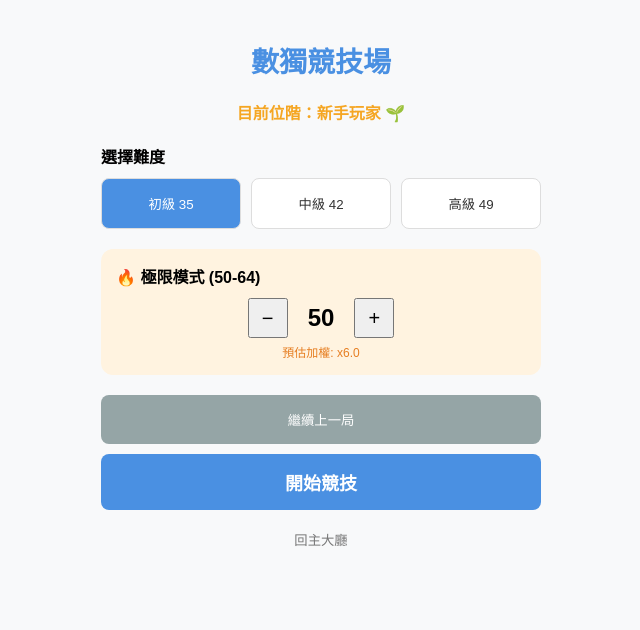
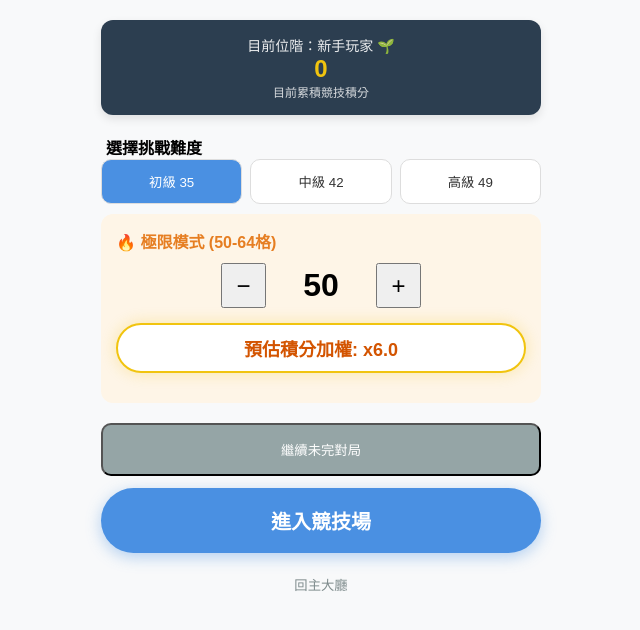
Before and after one commit to cashkg/smallgame, a plain HTML site: page games/sudoku/index.html in a window 1280 px wide. Shown: the whole page, without its empty margins (319-959 px from the left). Drawn offline with Linux system fonts and the light colour scheme.

Commit message:
更新 index.html

```diff
--- a/games/sudoku/index.html
+++ b/games/sudoku/index.html
@@ -5,78 +5,54 @@
     <meta name="viewport" content="width=device-width, initial-scale=1.0, maximum-scale=1.0, user-scalable=no">
     <title>數獨競技場 | Sudoku Arena</title>
     <link rel="stylesheet" href="./style.css">
-    <script src="https://cdnjs.cloudflare.com/ajax/libs/qrcodejs/1.0.0/qrcode.min.js"></script>
+    <style>
+        /* 針對競技 UI 的特別加強 */
+        .rank-banner {
+            background: #2C3E50; color: white; padding: 15px; border-radius: 12px;
+            text-align: center; margin-bottom: 20px; box-shadow: 0 4px 10px rgba(0,0,0,0.1);
+        }
+        .total-score-val { color: #F1C40F; font-size: 24px; font-weight: bold; }
+        .score-preview-box {
+            text-align: center; background: #FFF; border: 2px solid #F1C40F;
+            border-radius: 50px; padding: 10px; margin: 15px 0;
+            box-shadow: 0 0 15px rgba(241, 196, 15, 0.3);
+        }
+        #score-preview { color: #D35400; font-weight: bold; font-size: 18px; }
+    </style>
 </head>
 <body>
     <div id="setup-page" class="screen active">
-        <div class="header-title" style="font-size: 28px; font-weight: bold; color: #4A90E2; text-align: center; margin: 20px 0;">數獨競技場</div>
-        <div id="player-rank-tag" style="text-align:center; color: #F5A623; margin-bottom: 20px; font-weight: bold;">[ 稱號載入中 ]</div>
-
-        <div class="section-title" style="margin-bottom: 10px; font-weight: bold;">選擇難度</div>
-        <div class="difficulty-group" style="display: flex; gap: 10px; margin-bottom: 20px;">
-            <button class="diff-btn" onclick="selectDifficulty(35)" style="flex:1; padding: 15px; border-radius: 8px; border: 1px solid #ddd; background: white;">初級 35</button>
-            <button class="diff-btn" onclick="selectDifficulty(42)" style="flex:1; padding: 15px; border-radius: 8px; border: 1px solid #ddd; background: white;">中級 42</button>
-            <button class="diff-btn" onclick="selectDifficulty(49)" style="flex:1; padding: 15px; border-radius: 8px; border: 1px solid #ddd; background: white;">高級 49</button>
+        <div class="rank-banner">
+            <div id="player-rank-tag" style="font-size: 14px; opacity: 0.9;">載入中...</div>
+            <div class="total-score-val" id="display-total-score">0</div>
+            <div style="font-size: 12px; opacity: 0.8;">目前累積競技積分</div>
         </div>
 
-        <div class="limit-mode-zone" style="background: #FFF3E0; padding: 15px; border-radius: 12px; margin-bottom: 20px;">
-            <div class="limit-label" style="font-weight: bold; margin-bottom: 10px;">🔥 極限模式 (50-64)</div>
-            <div class="stepper-box" style="display: flex; align-items: center; justify-content: center; gap: 20px;">
-                <button class="step-btn" onclick="adjustLimit(-1)" style="width:40px; height:40px; font-size: 20px;">−</button>
-                <span id="limit-display" style="font-size: 24px; font-weight: bold;">50</span>
-                <button class="step-btn" onclick="adjustLimit(1)" style="width:40px; height:40px; font-size: 20px;">+</button>
-            </div>
-            <div id="score-preview" style="text-align: center; font-size: 12px; color: #E67E22; margin-top: 5px;">預估加權: x6.0</div>
+        <div class="section-title" style="font-weight: bold; margin-left: 5px;">選擇挑戰難度</div>
+        <div class="difficulty-group" style="display: flex; gap: 8px; margin-bottom: 10px;">
+            <button class="diff-btn" onclick="selectDifficulty(35)" style="flex:1; padding: 12px; border-radius: 10px; border: 1px solid #ddd;">初級 35</button>
+            <button class="diff-btn" onclick="selectDifficulty(42)" style="flex:1; padding: 12px; border-radius: 10px; border: 1px solid #ddd;">中級 42</button>
+            <button class="diff-btn" onclick="selectDifficulty(49)" style="flex:1; padding: 12px; border-radius: 10px; border: 1px solid #ddd;">高級 49</button>
         </div>
 
-        <div class="action-zone" style="display: flex; flex-direction: column; gap: 10px;">
-            <button id="resume-btn" class="main-btn secondary hidden" onclick="resumeGame()" style="padding: 15px; background: #95a5a6; color: white; border: none; border-radius: 8px;">繼續上一局</button>
-            <button class="main-btn primary" onclick="startGame()" style="padding: 15px; background: #4A90E2; color: white; border: none; border-radius: 8px; font-size: 18px; font-weight: bold;">開始競技</button>
-            <button class="main-btn" onclick="location.href='../../index.html'" style="padding: 10px; background: transparent; color: #777; border: none;">回主大廳</button>
-        </div>
-    </div>
+        <div class="limit-mode-zone" style="background: #fef5e7; padding: 15px; border-radius: 12px;">
+            <div style="font-weight: bold; color: #e67e22; margin-bottom: 10px;">🔥 極限模式 (50-64格)</div>
+            <div class="stepper-box" style="display: flex; align-items: center; justify-content: center; gap: 25px;">
+                <button class="step-btn" onclick="adjustLimit(-1)" style="width:45px; height:45px; font-size: 24px;">−</button>
+                <span id="limit-display" style="font-size: 32px; font-weight: bold; width: 60px; text-align: center;">50</span>
+                <button class="step-btn" onclick="adjustLimit(1)" style="width:45px; height:45px; font-size: 24px;">+</button>
+            </div>
 
-    <div id="game-page" class="screen">
-        <div class="game-header" style="display: flex; justify-content: space-between; align-items: center; margin-bottom: 15px;">
-            <div class="timer-box">⏱ <span id="timer">00:00</span></div>
-            <div id="hint-btn" class="hint-box" onclick="useHint()" style="background: #F1C40F; padding: 5px 12px; border-radius: 15px; cursor: pointer;">💡 提示 (<span id="hint-count">2</span>)</div>
-            <button onclick="confirmExit()">退出</button>
+            <div class="score-preview-box">
+                <span id="score-preview">預估積分加權: x6.0</span>
+            </div>
         </div>
 
-        <div id="sudoku-board" class="sudoku-board"></div>
-
-        <div class="controls">
-            <div class="tools" style="display: flex; gap: 10px; margin-bottom: 15px;">
-                <button class="tool-btn" id="note-mode-btn" onclick="toggleNoteMode()" style="flex:1; padding: 10px;">✏️ 筆記: 關</button>
-                <button class="tool-btn" onclick="eraseCell()" style="flex:1; padding: 10px;">⌫ 擦除</button>
-            </div>
-            <div class="numpad">
-                <button onclick="inputAction(1)">1</button>
-                <button onclick="inputAction(2)">2</button>
-                <button onclick="inputAction(3)">3</button>
-                <button onclick="inputAction(4)">4</button>
-                <button onclick="inputAction(5)">5</button>
-                <button onclick="inputAction(6)">6</button>
-                <button onclick="inputAction(7)">7</button>
-                <button onclick="inputAction(8)">8</button>
-                <button onclick="inputAction(9)">9</button>
-            </div>
+        <div class="action-zone" style="margin-top: 20px; display: flex; flex-direction: column; gap: 12px;">
+            <button id="resume-btn" class="main-btn hidden" onclick="resumeGame()" style="background: #95a5a6; color: white; padding: 15px; border-radius: 10px;">繼續未完對局</button>
+            <button class="main-btn primary" onclick="startGame()" style="background: #4A90E2; color: white; padding: 18px; border-radius: 50px; font-size: 20px; font-weight: bold; border: none; box-shadow: 0 4px 15px rgba(74, 144, 226, 0.4);">進入競技場</button>
+            <button onclick="location.href='../../index.html'" style="background:none; border:none; color:#7f8c8d; padding: 10px;">回主大廳</button>
         </div>
-    </div>
-
-    <div id="result-page" class="screen">
-        <h2 style="text-align: center;">挑戰成功！</h2>
-        <div class="score-circle" style="width: 120px; height: 120px; background: #4A90E2; color: white; border-radius: 50%; display: flex; flex-direction: column; justify-content: center; align-items: center; margin: 20px auto;">
-            <div id="final-score" style="font-size: 32px; font-weight: bold;">0</div>
-            <div style="font-size: 12px;">總積分</div>
-        </div>
-        <div class="stats-grid" style="display: flex; justify-content: space-around; margin-bottom: 30px;">
-            <div class="stat-item"><span id="res-time" class="val">0s</span><br><span class="lbl">時間</span></div>
-            <div class="stat-item"><span id="res-diff" class="val">35</span><br><span class="lbl">難度</span></div>
-            <div class="stat-item"><span id="res-hint" class="val">0</span><br><span class="lbl">提示</span></div>
-        </div>
-        <button class="main-btn primary" onclick="location.reload()" style="width: 100%; padding: 15px; background: #4A90E2; color: white; border: none; border-radius: 8px;">再玩一局</button>
-        <button class="main-btn" onclick="location.href='../../index.html'" style="width: 100%; margin-top: 10px; background: none; border: none; color: #777;">回主大廳</button>
     </div>
 
     <script src="./js/engine.js"></script>
```
